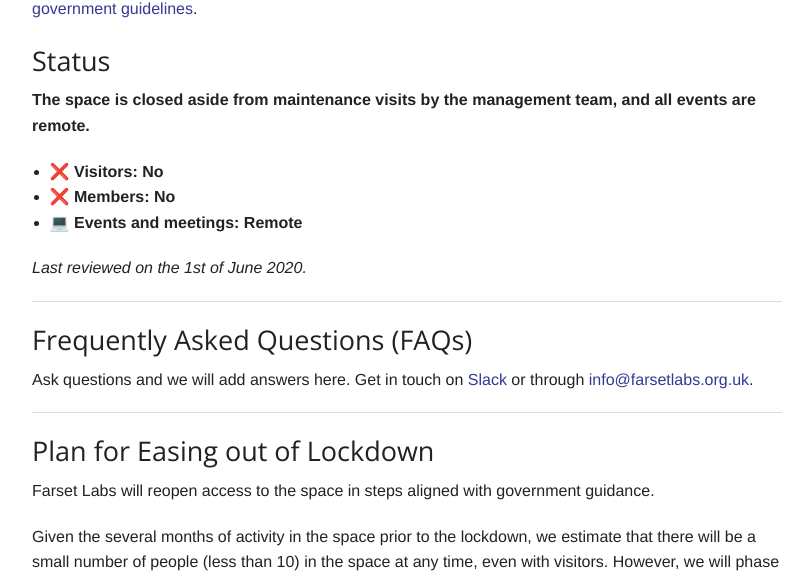
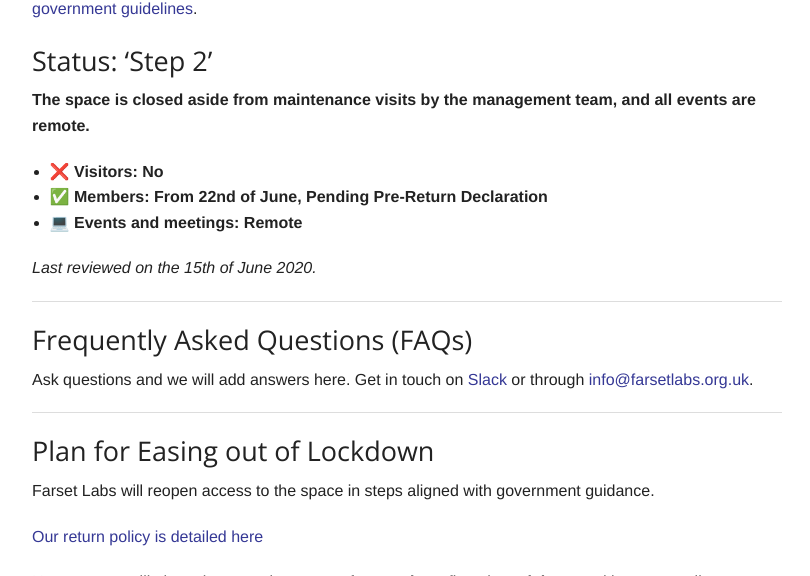
Before and after one commit to FarsetLabs/farsetlabs.github.io, a Jekyll site: the page built from coronavirus.md, in a window 1280 px wide and 900 px high, cut to the strip 324-900 px from the top of the window. Shown: the whole strip, without its empty margins (233-1043 px from the left). Built offline with Jekyll 4.4.1, drawn with Linux system fonts in a browser that asks for light colours; nearby versions of some CDN libraries; our own code applies the rules of GitHub Pages for plain Markdown files; some of the changed text lies outside the part shown.

Commit message:
Initial based on MGMT review
GDOC Draft https://docs.google.com/document/d/1B6HS9ga88qhfSyDOIvXL8sl48xn-9EFcJcfSVV7OlvE/edit#

```diff
--- a/coronavirus.md
+++ b/coronavirus.md
@@ -2,15 +2,15 @@
 
 Information for Farset Labs members and visitors during the Coronavirus pandemic, in line with [government guidelines](https://www.executiveoffice-ni.gov.uk/sites/default/files/publications/execoffice/our-approach-to-decision-making-summary-120520.pdf).
 
-### Status
+### Status: 'Step 2'
 
 **The space is closed aside from maintenance visits by the management team, and all events are remote.**
 
 * **❌ Visitors: No**
-* **❌ Members: No**
+* **✅ Members: From 22nd of June, Pending Pre-Return Declaration**
 * **💻 Events and meetings: Remote**
 
-_Last reviewed on the 1st of June 2020._
+_Last reviewed on the 15th of June 2020._
 
 ---
 
@@ -27,7 +27,8 @@
 
 Farset Labs will reopen access to the space in steps aligned with government guidance.
 
-Given the several months of activity in the space prior to the lockdown, we estimate that there will be a small number of people (less than 10) in the space at any time, even with visitors.
+[Our return policy is detailed here](/about/coronavirus_return_policy)
+
 However, we will phase in reopening access for **members** first, then **visitors** and later to small **events** to be safe.
 
 **Social distancing** remains important so please give each other a respectful amount of space when choosing an area
@@ -35,21 +36,21 @@
 
 **Sanitising products** and **personal protective equipment** will be made available to everyone in the space.
 
-#### Lockdown
+#### ~~Lockdown~~
 
-The space is closed aside from maintenance visits by the management team, and all events are remote.
+~~The space is closed aside from maintenance visits by the management team, and all events are remote.~~
 
-* ❌ Visitors:               No
-* ❌ Members:                No
-* 💻 Events and meetings:    Remote
+* ~~❌ Visitors:               No~~
+* ~~❌ Members:                No~~
+* ~~💻 Events and meetings:    Remote~~
 
-#### Step 1
+#### ~~Step 1~~
 
-The space is closed aside from maintenance visits by the management team, and all events are remote.
+~~The space is closed aside from maintenance visits by the management team, and all events are remote.~~
 
-* ❌ Visitors:               No
-* ❌ Members:                No
-* 💻 Events and meetings:    Remote
+* ~~❌ Visitors:               No~~
+* ~~❌ Members:                No~~
+* ~~💻 Events and meetings:    Remote~~
 
 #### Step 2
 
```
Also changed, not shown: about/coronavirus_return_policy.md (added, +83 -0 lines).
